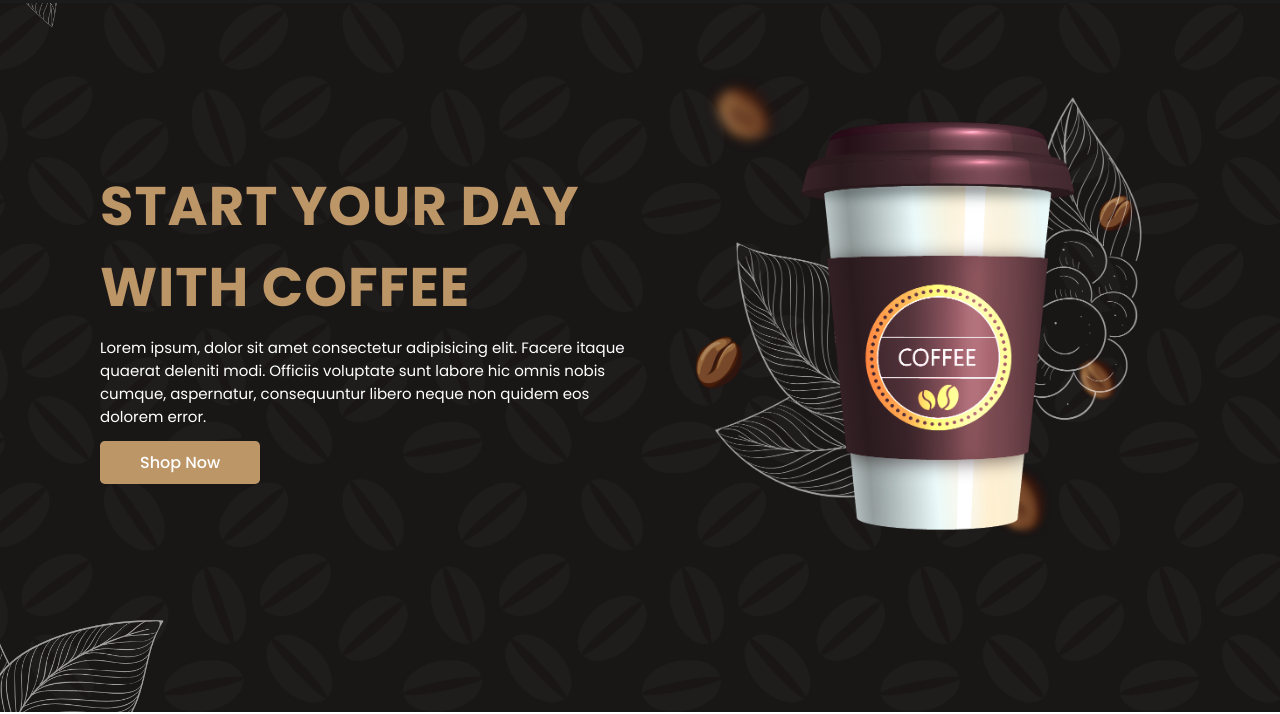
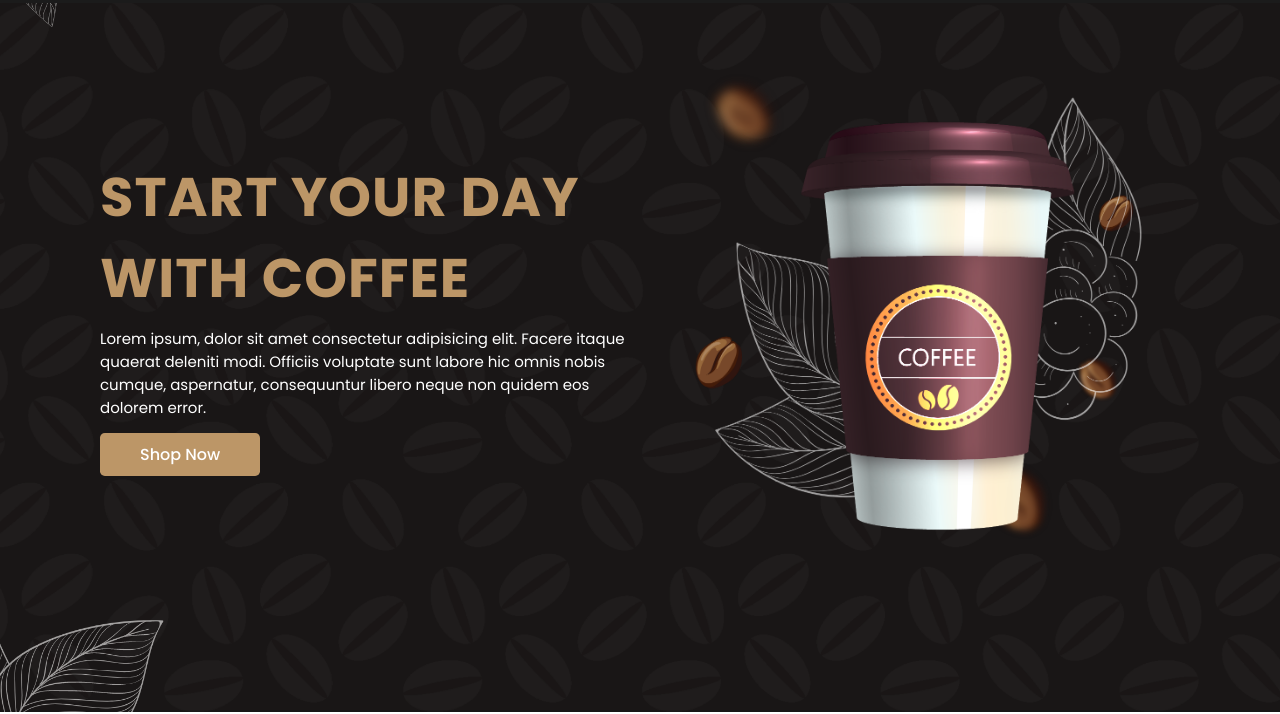
Before and after one commit to vishakhash18/Coffee-Shop-, a plain HTML site: page index.html in a window 1280 px wide. Shown: the part 88-802 px from the top of the page. Drawn offline with nearby package versions, Linux system fonts and the light colour scheme.

Commit message:
Update style.css

```diff
--- a/style.css
+++ b/style.css
@@ -399,6 +399,3 @@ color: var(--main-color);
         font-size: 1.2rem;
     }
 }
-h1{
-    padding-top: 17px;
-}
```
